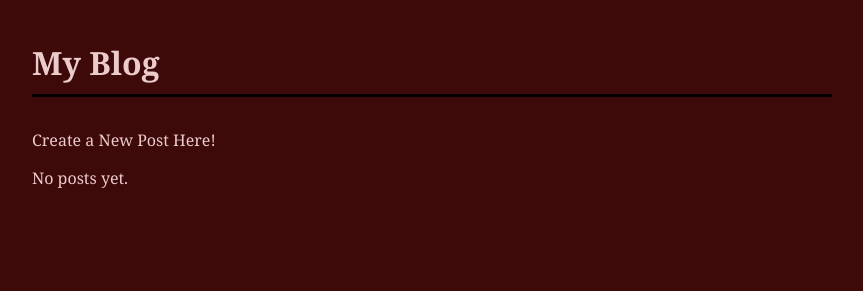
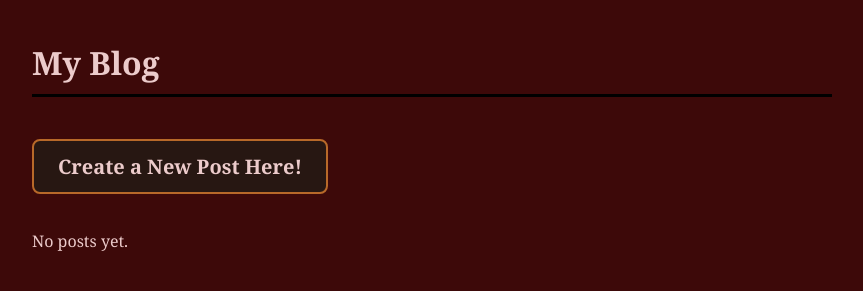
Before and after one commit to pbxcess/dynamic-blog-website, a plain HTML site: page index.html in a window 1280 px wide. Shown: the whole page, without its empty margins (208-1071 px from the left). Drawn offline with Linux system fonts and the light colour scheme.

Commit message:
Update styles.css

```diff
--- a/styles.css
+++ b/styles.css
@@ -83,3 +83,23 @@ img {
     display: block;
     margin-top: 12px;
 }
+
+.new-post-link {
+    display: inline-block;
+    padding: 12px 24px;
+    font-size: 20px;
+    font-weight: bold;
+    border: 2px solid var(--colourThree);
+    background-color: var(--colourFour);
+    color: var(--colourTwo);
+    border-radius: 8px;
+    margin: 20px 0;
+    text-align: center;
+    transition: background-color 0.3s, transform 0.2s;
+}
+
+.new-post-link:hover {
+    background-color: var(--colourThree);
+    transform: scale(1.02);
+    text-decoration: none;
+}
```
